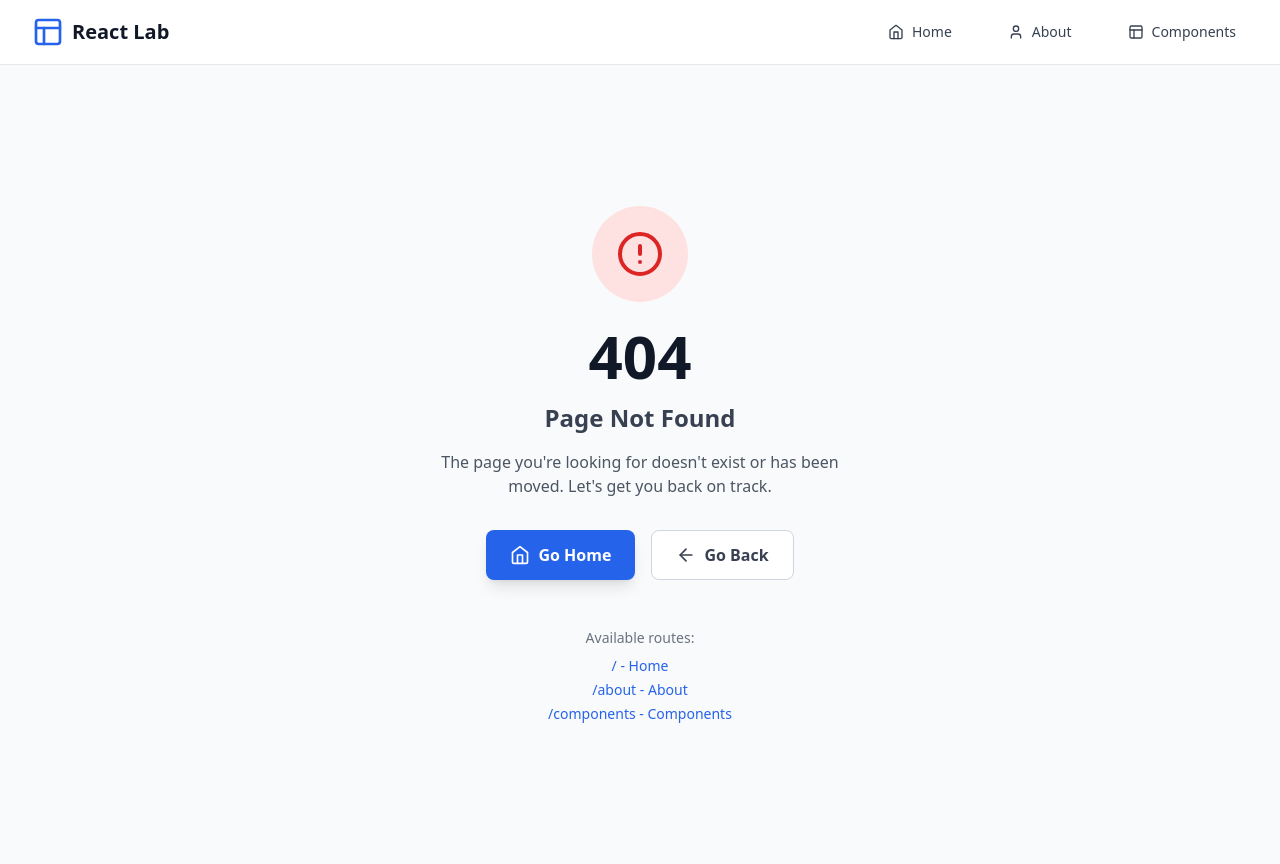
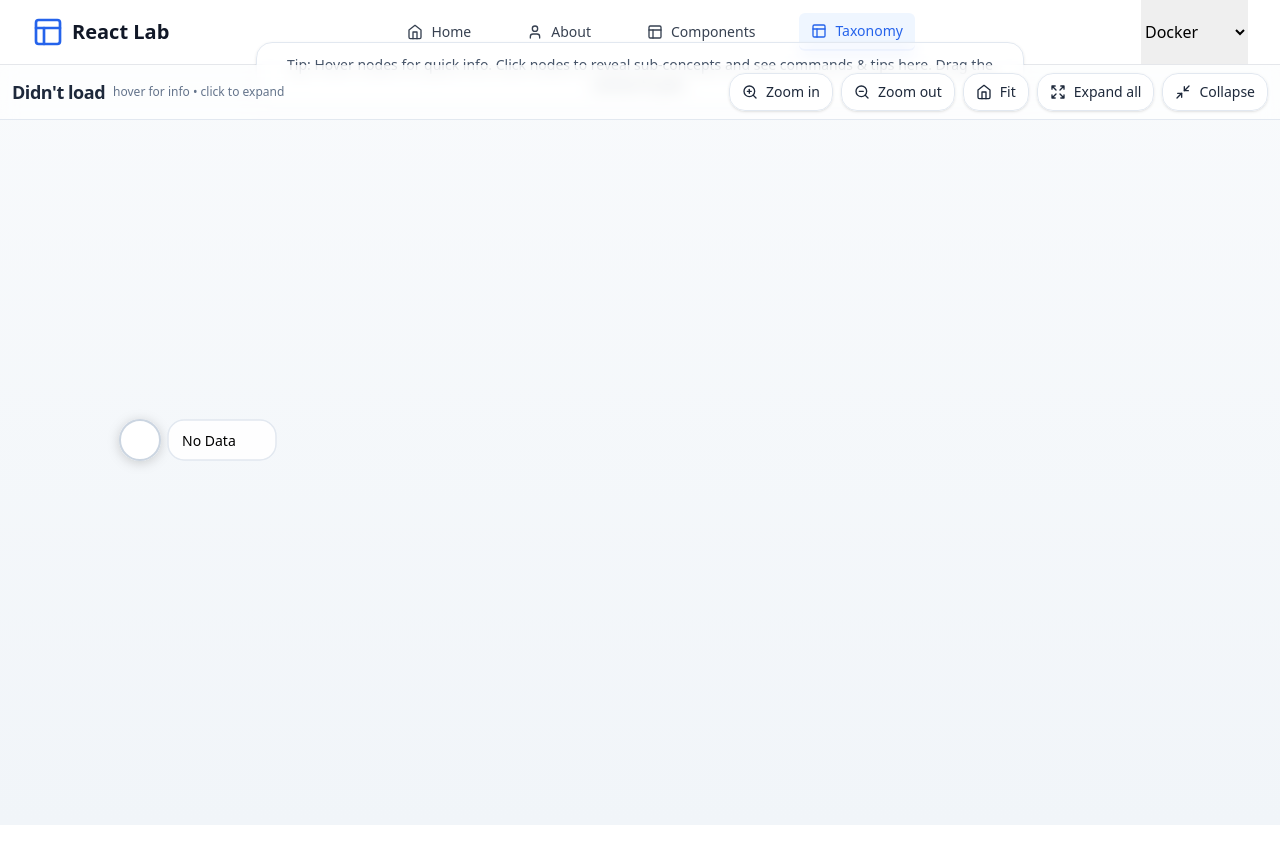
Before and after one commit to Puthi-sgr/Taxonomy, a React (Vite) app: page /taxonomy in a window 1280 px wide. After the commit the page ends 825 px from the top, so only its background shows below. Built offline with nearby package versions, Linux system fonts and the light colour scheme.

Commit message:
Update taxonomy selector

```diff
--- a/package.json
+++ b/package.json
@@ -10,6 +10,8 @@
     "preview": "vite preview"
   },
   "dependencies": {
+    "d3-hierarchy": "^3.1.2",
+    "framer-motion": "^12.23.12",
     "lucide-react": "^0.344.0",
     "react": "^18.3.1",
     "react-dom": "^18.3.1",
@@ -17,6 +19,7 @@
   },
   "devDependencies": {
     "@eslint/js": "^9.9.1",
+    "@types/d3-hierarchy": "^3.1.7",
     "@types/react": "^18.3.5",
     "@types/react-dom": "^18.3.0",
     "@vitejs/plugin-react": "^4.3.1",
--- a/src/App.tsx
+++ b/src/App.tsx
@@ -5,8 +5,13 @@ import Home from "./pages/Home";
 import About from "./pages/About";
 import Components from "./pages/Components";
 import NotFound from "./pages/NotFound";
+import TaxonomyGraph from "./components/concepts/TaxonomyGraph";
+import { TaxonomyProvider } from "./context/TaxonomyContext";
+import taxonomyData from "./TaxonomyData/TaxonomyData";
+
 function App() {
   return (
+    <TaxonomyProvider>
       <Router>
         <div className="min-h-screen bg-gray-50">
           {/* Navigation component renders on all pages */}
@@ -19,7 +24,7 @@ function App() {
               <Route path="/" element={<Home />} />
               <Route path="/about" element={<About />} />
               <Route path="/components" element={<Components />} />
-            <Route path="/docker" element={<Components />} />
+              <Route path={`/taxonomy`} element={<TaxonomyGraph />} />
 
               {/* Catch-all route for 404 errors */}
               <Route path="*" element={<NotFound />} />
@@ -27,6 +32,7 @@ function App() {
           </main>
         </div>
       </Router>
+    </TaxonomyProvider>
   );
 }
 
--- /dev/null
+++ b/src/TaxonomyData/TaxonomyData.ts
@@ -0,0 +1,27 @@
+// TaxonomyData.ts
+import { TaxonomyNode } from "./Taxonomy.dto";
+
+const dockerTaxonomy: TaxonomyNode = {
+  id: "docker_root",
+  name: "Docker Root",
+  children: [
+    { id: "docker_image", name: "Docker Image" },
+    { id: "docker_container", name: "Docker Container" },
+  ],
+};
+
+const kubernetesTaxonomy: TaxonomyNode = {
+  id: "kubernetes_root",
+  name: "Kubernetes Root",
+  children: [
+    { id: "pod", name: "Pod" },
+    { id: "deployment", name: "Deployment" },
+  ],
+};
+
+const taxonomyData: { [key: string]: TaxonomyNode } = {
+  docker: dockerTaxonomy,
+  kubernetes: kubernetesTaxonomy,
+};
+
+export default taxonomyData;
--- a/src/components/Navigation.tsx
+++ b/src/components/Navigation.tsx
@@ -1,14 +1,24 @@
-import React from 'react';
-import { Link, useLocation } from 'react-router-dom';
-import { Home, User, Layout } from 'lucide-react';
+import React from "react";
+import { Link, useLocation } from "react-router-dom";
+import { Home, User, Layout } from "lucide-react";
+import TaxonomySelector from "./TaxonomySelector";
+import { TaxonomyContext } from "../context/TaxonomyContext";
 
 const Navigation: React.FC = () => {
   const location = useLocation();
+  const { setTaxonomy } = React.useContext(TaxonomyContext);
+  const [currentTaxonomy, setCurrentTaxonomy] = React.useState("");
+
+  const handleTaxonomyChange = (newTaxonomy: any) => {
+    setTaxonomy(newTaxonomy);
+    setCurrentTaxonomy(newTaxonomy);
+  };
 
   const navItems = [
-    { path: '/', label: 'Home', icon: Home },
-    { path: '/about', label: 'About', icon: User },
-    { path: '/components', label: 'Components', icon: Layout },
+    { path: "/", label: "Home", icon: Home },
+    { path: "/about", label: "About", icon: User },
+    { path: "/components", label: "Components", icon: Layout },
+    { path: "/taxonomy", label: "Taxonomy", icon: Layout }, // Assuming Docker is a component
   ];
 
   return (
@@ -18,7 +28,9 @@ const Navigation: React.FC = () => {
           <div className="flex items-center">
             <Link to="/" className="flex-shrink-0 flex items-center">
               <Layout className="h-8 w-8 text-blue-600" />
-              <span className="ml-2 text-xl font-bold text-gray-900">React Lab</span>
+              <span className="ml-2 text-xl font-bold text-gray-900">
+                React Lab
+              </span>
             </Link>
           </div>
 
@@ -29,8 +41,8 @@ const Navigation: React.FC = () => {
                 to={path}
                 className={`inline-flex items-center px-3 py-2 text-sm font-medium rounded-md transition-colors duration-200 ${
                   location.pathname === path
-                    ? 'text-blue-600 bg-blue-50 border-b-2 border-blue-600'
-                    : 'text-gray-700 hover:text-blue-600 hover:bg-gray-50'
+                    ? "text-blue-600 bg-blue-50 border-b-2 border-blue-600"
+                    : "text-gray-700 hover:text-blue-600 hover:bg-gray-50"
                 }`}
               >
                 <Icon className="h-4 w-4 mr-2" />
@@ -38,6 +50,15 @@ const Navigation: React.FC = () => {
               </Link>
             ))}
           </div>
+
+          <TaxonomySelector
+            onSelectTaxonomy={(selectedTaxonomy) => {
+              console.log("Selected Taxonomy:", selectedTaxonomy);
+              handleTaxonomyChange(selectedTaxonomy);
+
+              setTaxonomy(selectedTaxonomy);
+            }}
+          />
         </div>
       </div>
     </nav>
--- /dev/null
+++ b/src/components/TaxonomySelector.tsx
@@ -0,0 +1,39 @@
+import React from "react";
+
+interface TaxonomyOption {
+  value: string;
+  label: string;
+}
+
+const taxonomyOptions: TaxonomyOption[] = [
+  { value: "docker", label: "Docker" },
+  { value: "kubernetes", label: "Kubernetes" },
+  { value: "aws", label: "AWS" },
+  // Add more options as needed
+];
+
+interface TaxonomySelectorProps {
+  onSelectTaxonomy: (selectedTaxonomy: string) => void;
+}
+const TaxonomySelector = ({ onSelectTaxonomy }: TaxonomySelectorProps) => {
+  const [selectedTaxonomy, setSelectedTaxonomy] = React.useState("docker");
+
+  const handleTaxonomyChange = (
+    event: React.ChangeEvent<HTMLSelectElement>
+  ) => {
+    setSelectedTaxonomy(event.target.value);
+    onSelectTaxonomy(event.target.value);
+  };
+
+  return (
+    <select value={selectedTaxonomy} onChange={handleTaxonomyChange}>
+      {taxonomyOptions.map((option) => (
+        <option key={option.value} value={option.value}>
+          {option.label}
+        </option>
+      ))}
+    </select>
+  );
+};
+
+export default TaxonomySelector;
--- a/src/components/concepts/Docker.tsx
+++ b/src/components/concepts/TaxonomyGraph.tsx
@@ -2,6 +2,9 @@ import React, { useEffect, useMemo, useRef, useState } from "react";
 import { hierarchy, tree as d3tree } from "d3-hierarchy";
 import { motion } from "framer-motion";
 import { ZoomIn, ZoomOut, Home, Minimize2, Expand } from "lucide-react";
+import { TaxonomyNode, SelectedItem } from "../../TaxonomyData/Taxonomy.dto";
+import { TaxonomyContext } from "../../context/TaxonomyContext";
+import taxonomyData from "../../TaxonomyData/TaxonomyData";
 
 /**
  * Taxonomy Tree Visualizer
@@ -16,87 +19,6 @@ import { ZoomIn, ZoomOut, Home, Minimize2, Expand } from "lucide-react";
  */
 
 // ---------------- Taxonomy data & types ---------------- //
-
-export interface TaxonomyDetails {
-  commands?: string[];
-  tips?: string[];
-}
-
-export interface TaxonomyNode {
-  id: string;
-  name: string;
-  description?: string;
-  details?: TaxonomyDetails;
-  children?: TaxonomyNode[];
-}
-
-const TAXONOMY_DATA: TaxonomyNode = {
-  id: "frontend",
-  name: "Frontend Development",
-  description: "Building user interfaces for the web.",
-  children: [
-    {
-      id: "languages",
-      name: "Languages",
-      description: "Core languages of the web.",
-      details: {
-        commands: ["HTML", "CSS", "JavaScript"],
-        tips: ["Learn semantics", "Keep CSS modular"],
-      },
-      children: [
-        { id: "html", name: "HTML", description: "Structure of web pages." },
-        { id: "css", name: "CSS", description: "Styling and layout." },
-        {
-          id: "javascript",
-          name: "JavaScript",
-          description: "Dynamic behavior.",
-        },
-      ],
-    },
-    {
-      id: "frameworks",
-      name: "Frameworks",
-      description: "Tools to build complex UIs.",
-      children: [
-        {
-          id: "react",
-          name: "React",
-          description: "Component-based library.",
-        },
-        { id: "vue", name: "Vue", description: "Progressive framework." },
-        {
-          id: "angular",
-          name: "Angular",
-          description: "Full-featured framework.",
-        },
-      ],
-    },
-    {
-      id: "tooling",
-      name: "Tooling",
-      description: "Build and automation tools.",
-      children: [
-        {
-          id: "bundlers",
-          name: "Bundlers",
-          description: "Webpack, Vite.",
-        },
-        {
-          id: "linters",
-          name: "Linters",
-          description: "ESLint, Stylelint.",
-        },
-        {
-          id: "testing",
-          name: "Testing",
-          description: "Jest, Vitest.",
-        },
-      ],
-    },
-  ],
-};
-
-const ROOT_ID = TAXONOMY_DATA.id;
 
 // Utility: build a pruned tree that only includes children when parent is expanded
 function buildVisibleTree(
@@ -164,6 +86,14 @@ interface GraphNode extends TaxonomyNode {
 }
 
 const TaxonomyGraph = () => {
+  const { taxonomy } = React.useContext(TaxonomyContext);
+  // Dynamically set TAXONOMY_DATA based on the selected taxonomy
+  const TAXONOMY_DATA: TaxonomyNode = taxonomyData[taxonomy] || {
+    id: "root",
+    name: "No Data",
+  };
+
+  const ROOT_ID = TAXONOMY_DATA.id;
   // Expanded nodes: start with root expanded so first-level children show
   const [expanded, setExpanded] = useState<Set<string>>(new Set([ROOT_ID]));
 
@@ -181,7 +111,7 @@ const TaxonomyGraph = () => {
   });
 
   // Selection for info bar
-  const [selected, setSelected] = useState(null);
+  const [selected, setSelected] = useState<SelectedItem | null>(null);
 
   const containerRef = useRef(null);
   const dims = useContainerSize(containerRef);
@@ -195,7 +125,7 @@ const TaxonomyGraph = () => {
   const { nodes, links } = useMemo(() => {
     const height = Math.max(dims.height - 120, 560);
 
-    const root = hierarchy(visibleData);
+    const root: any = hierarchy(visibleData);
 
     const treeLayout = d3tree()
       .nodeSize([56, 200])
@@ -203,7 +133,7 @@ const TaxonomyGraph = () => {
 
     const laid = treeLayout(root);
 
-    const nodes = laid.descendants().map((d) => ({
+    const nodes = laid.descendants().map((d: any) => ({
       id: d.data.id,
       name: d.data.name,
       description: d.data.description,
@@ -214,9 +144,9 @@ const TaxonomyGraph = () => {
       data: d.data,
     }));
 
-    const nodeById = new Map(nodes.map((n) => [n.id, n]));
+    const nodeById = new Map(nodes.map((n: any) => [n.id, n]));
 
-    const links = laid.links().map((l) => ({
+    const links = laid.links().map((l: any) => ({
       source: nodeById.get(l.source.data.id),
       target: nodeById.get(l.target.data.id),
     }));
@@ -255,13 +185,13 @@ const TaxonomyGraph = () => {
     }
   }, [fitToScreen]);
 
-  function zoom(delta) {
+  function zoom(delta: number) {
     setScale((s) => Math.max(0.3, Math.min(2.2, s + delta)));
   }
 
   // Drag to pan
   const dragState = useRef({ dragging: false, x: 0, y: 0, tx: 0, ty: 0 });
-  function onPointerDown(e) {
+  function onPointerDown(e: any) {
     dragState.current = {
       dragging: true,
       x: e.clientX,
@@ -270,7 +200,7 @@ const TaxonomyGraph = () => {
       ty,
     };
   }
-  function onPointerMove(e) {
+  function onPointerMove(e: any) {
     if (!dragState.current.dragging) return;
     const dx = e.clientX - dragState.current.x;
     const dy = e.clientY - dragState.current.y;
@@ -309,7 +239,8 @@ const TaxonomyGraph = () => {
       <div className="sticky top-0 z-20 flex flex-wrap items-center justify-between gap-2 border-b border-slate-200 bg-white/70 backdrop-blur px-3 py-2">
         <div className="flex items-center gap-2">
           <span className="text-lg font-semibold tracking-tight">
-            Frontend Taxonomy
+            {taxonomy || "Didn't load"}
+            {taxonomyData[taxonomy]?.name}
           </span>
           <span className="text-xs text-slate-500">
             hover for info • click to expand
@@ -374,7 +305,7 @@ const TaxonomyGraph = () => {
           </defs>
           <g transform={`translate(${tx},${ty}) scale(${scale})`}>
             {/* Links */}
-            {links.map((l, i) => (
+            {links.map((l: any, i) => (
               <path
                 key={`link-${i}`}
                 d={linkPath(l.source, l.target)}
@@ -384,7 +315,7 @@ const TaxonomyGraph = () => {
             ))}
 
             {/* Nodes */}
-            {nodes.map((n) => (
+            {nodes.map((n: any) => (
               <Node
                 key={n.id}
                 node={n}
@@ -586,9 +517,10 @@ function findNodeById(
 }
 
 // Observe container size
-function useContainerSize(
-  ref: React.RefObject<HTMLDivElement>
-): { width: number; height: number } {
+function useContainerSize(ref: React.RefObject<HTMLDivElement>): {
+  width: number;
+  height: number;
+} {
   const [size, setSize] = useState({ width: 0, height: 0 });
   useEffect(() => {
     if (!ref.current) return;
--- /dev/null
+++ b/src/context/TaxonomyContext.tsx
@@ -0,0 +1,23 @@
+import React, { createContext, useState } from "react";
+
+interface TaxonomyContext {
+  taxonomy: string;
+  setTaxonomy: (taxonomy: string) => void;
+}
+
+const TaxonomyContext = createContext<TaxonomyContext>({
+  taxonomy: "",
+  setTaxonomy: () => {},
+});
+
+const TaxonomyProvider = ({ children }: { children: React.ReactNode }) => {
+  const [taxonomy, setTaxonomy] = useState("");
+
+  return (
+    <TaxonomyContext.Provider value={{ taxonomy, setTaxonomy }}>
+      {children}
+    </TaxonomyContext.Provider>
+  );
+};
+
+export { TaxonomyContext, TaxonomyProvider };
```
Also changed, not shown: src/TaxonomyData/Taxonomy.dto.ts (added, +21 -0 lines), 1 other file (tests, documents, lock files or other folders). Lines whose indentation alone changed are shown as unchanged.
